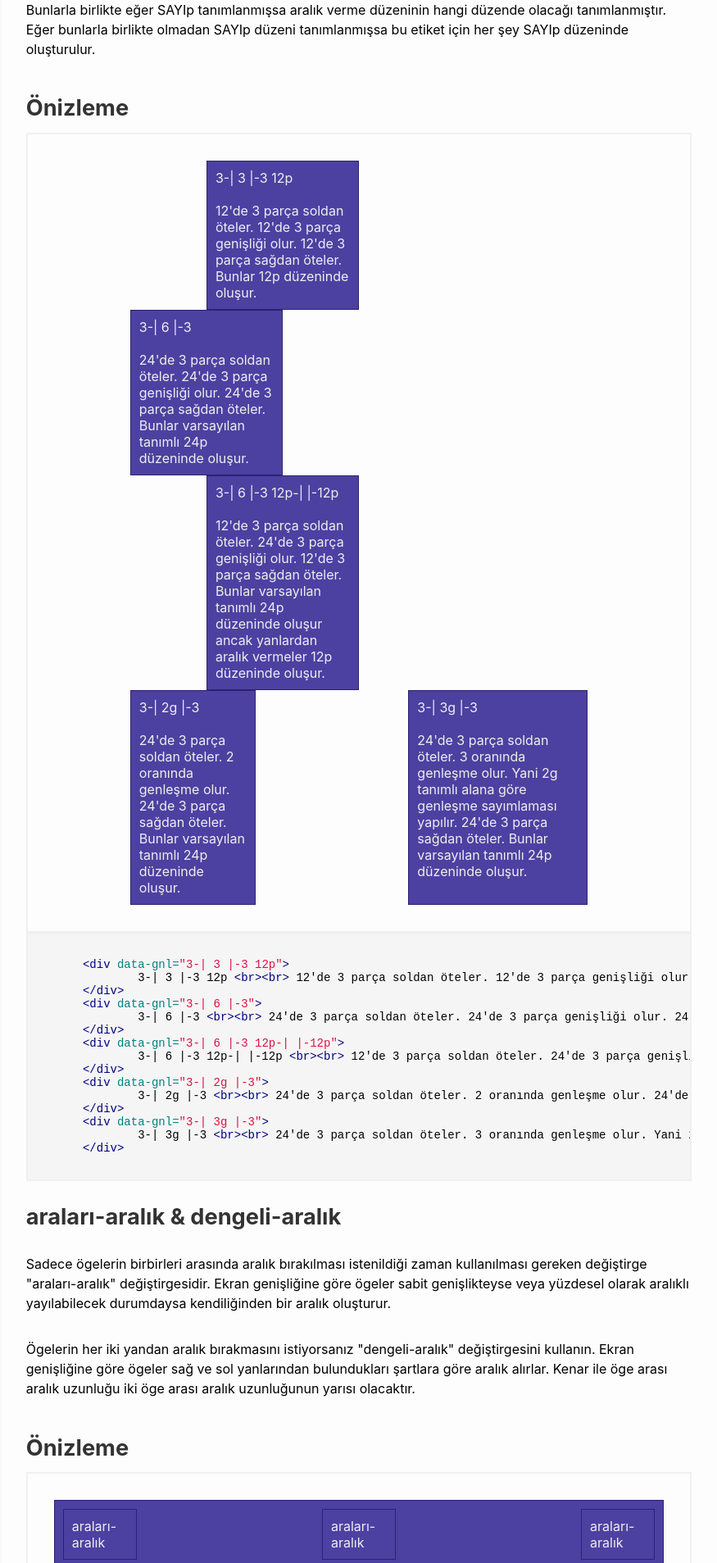
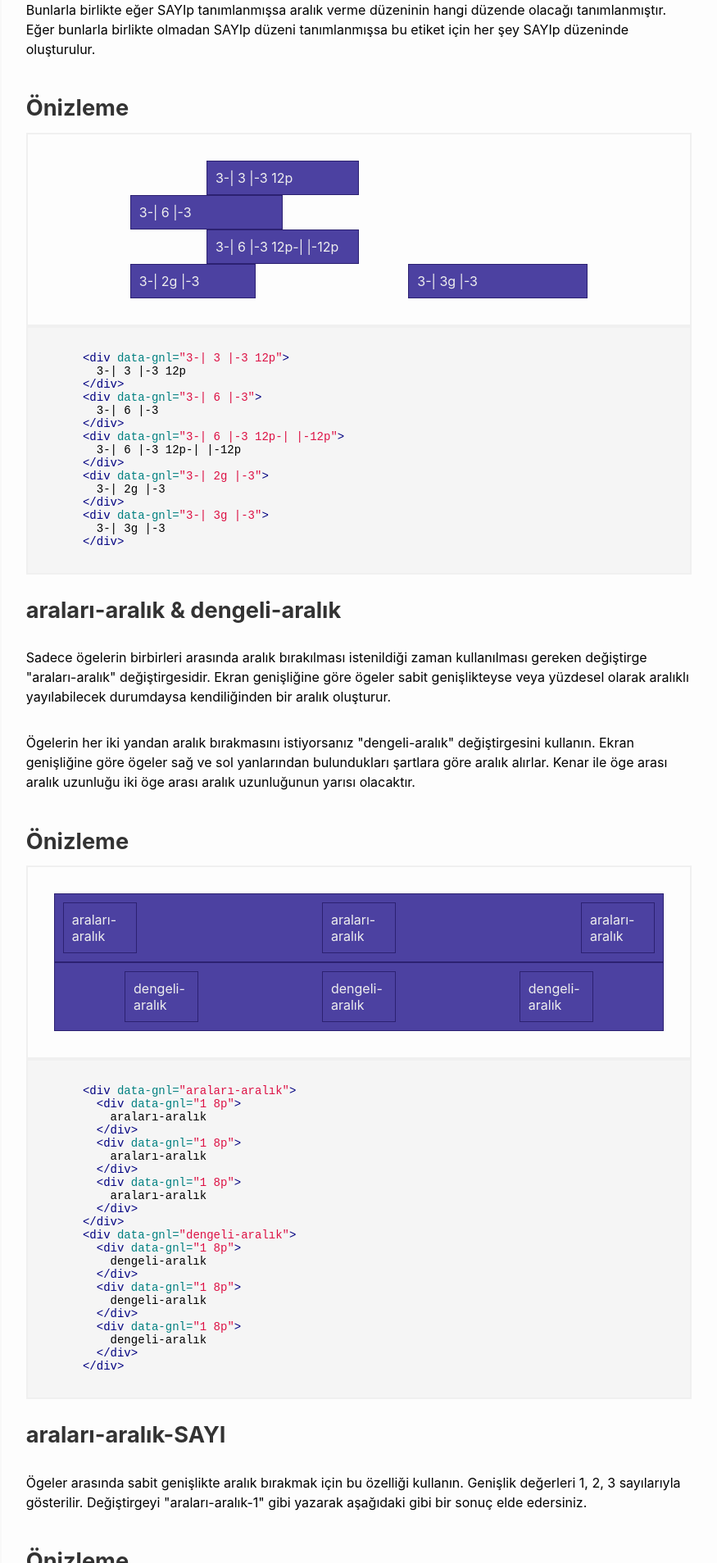
Before and after one commit to data-deveb/data-deveb.github.io, a Jekyll site: the page built from 1.0/tr/kap-orgusu/aralik-duzeni.html, in a window 1280 px wide. Shown: the part 491-2398 px from the top of the page at 82% size, without its empty margins (231-1106 px from the left). Built offline with Jekyll 4.4.1, drawn with Linux system fonts in a browser that asks for light colours; some web fonts are replaced; some of the changed text lies outside the part shown.

Commit message:
Düzeltmeler

```diff
--- a/1.0/tr/kap-orgusu/aralik-duzeni.html
+++ b/1.0/tr/kap-orgusu/aralik-duzeni.html
@@ -22,37 +22,37 @@ title: Aralık Düzeni
 	<h3>Önizleme</h3>
 	<div class="önizleme">
 	  <div data-gnl="3-| 3 |-3 12p">
-	  	3-| 3 |-3 12p <br><br> 12'de 3 parça soldan öteler. 12'de 3 parça genişliği olur. 12'de 3 parça sağdan öteler. Bunlar 12p düzeninde oluşur.
+	  	3-| 3 |-3 12p
 	  </div>
 	  <div data-gnl="3-| 6 |-3">
-	    3-| 6 |-3 <br><br> 24'de 3 parça soldan öteler. 24'de 3 parça genişliği olur. 24'de 3 parça sağdan öteler. Bunlar varsayılan tanımlı 24p düzeninde oluşur.
+	    3-| 6 |-3
 	  </div>
 	  <div data-gnl="3-| 6 |-3 12p-| |-12p">
-	    3-| 6 |-3 12p-| |-12p <br><br> 12'de 3 parça soldan öteler. 24'de 3 parça genişliği olur. 12'de 3 parça sağdan öteler. Bunlar varsayılan tanımlı 24p düzeninde oluşur ancak yanlardan aralık vermeler 12p düzeninde oluşur.
+	    3-| 6 |-3 12p-| |-12p
 	  </div>
 	  <div data-gnl="3-| 2g |-3">
-	    3-| 2g |-3 <br><br> 24'de 3 parça soldan öteler. 2 oranında genleşme olur. 24'de 3 parça sağdan öteler. Bunlar varsayılan tanımlı 24p düzeninde oluşur.
+	    3-| 2g |-3
 	  </div>
 	  <div data-gnl="3-| 3g |-3">
-	    3-| 3g |-3 <br><br> 24'de 3 parça soldan öteler. 3 oranında genleşme olur. Yani 2g tanımlı alana göre genleşme sayımlaması yapılır. 24'de 3 parça sağdan öteler. Bunlar varsayılan tanımlı 24p düzeninde oluşur.
+	    3-| 3g |-3
 	  </div>
 	</div>
 	</div>
 	{% highlight html %}
 	<div data-gnl="3-| 3 |-3 12p">
-		3-| 3 |-3 12p <br><br> 12'de 3 parça soldan öteler. 12'de 3 parça genişliği olur. 12'de 3 parça sağdan öteler. Bunlar 12p düzeninde oluşur.
+	  3-| 3 |-3 12p
 	</div>
 	<div data-gnl="3-| 6 |-3">
-		3-| 6 |-3 <br><br> 24'de 3 parça soldan öteler. 24'de 3 parça genişliği olur. 24'de 3 parça sağdan öteler. Bunlar varsayılan tanımlı 24p düzeninde oluşur.
+	  3-| 6 |-3
 	</div>
 	<div data-gnl="3-| 6 |-3 12p-| |-12p">
-		3-| 6 |-3 12p-| |-12p <br><br> 12'de 3 parça soldan öteler. 24'de 3 parça genişliği olur. 12'de 3 parça sağdan öteler. Bunlar varsayılan tanımlı 24p düzeninde oluşur ancak yanlardan aralık vermeler 12p düzeninde oluşur.
+	  3-| 6 |-3 12p-| |-12p
 	</div>
 	<div data-gnl="3-| 2g |-3">
-		3-| 2g |-3 <br><br> 24'de 3 parça soldan öteler. 2 oranında genleşme olur. 24'de 3 parça sağdan öteler. Bunlar varsayılan tanımlı 24p düzeninde oluşur.
+	  3-| 2g |-3
 	</div>
 	<div data-gnl="3-| 3g |-3">
-		3-| 3g |-3 <br><br> 24'de 3 parça soldan öteler. 3 oranında genleşme olur. Yani 2g tanımlı alana göre genleşme sayımlaması yapılır. 24'de 3 parça sağdan öteler. Bunlar varsayılan tanımlı 24p düzeninde oluşur.
+	  3-| 3g |-3
 	</div>
 	{% endhighlight %}
 
```
